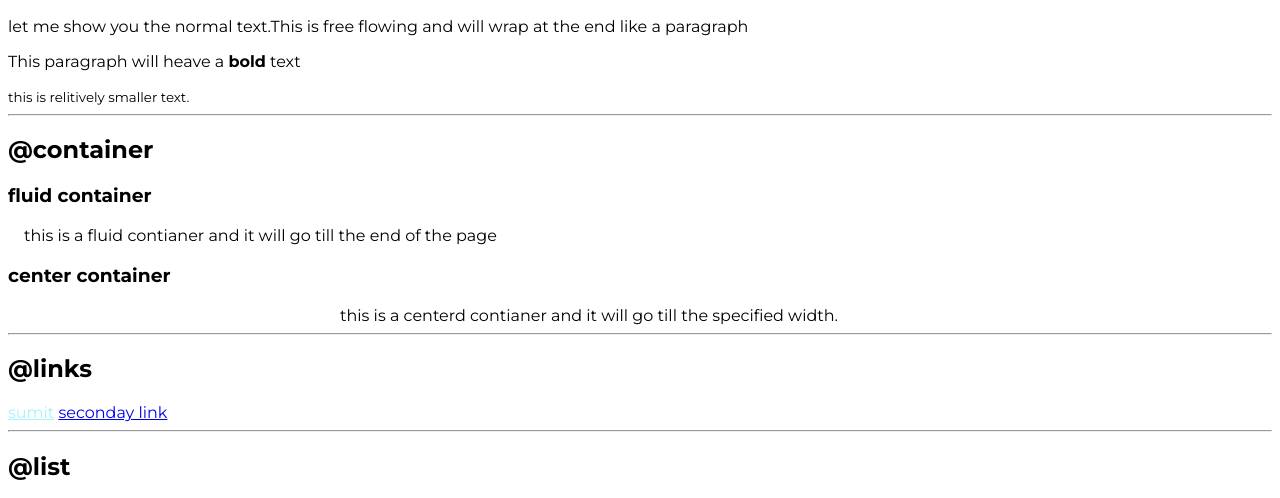
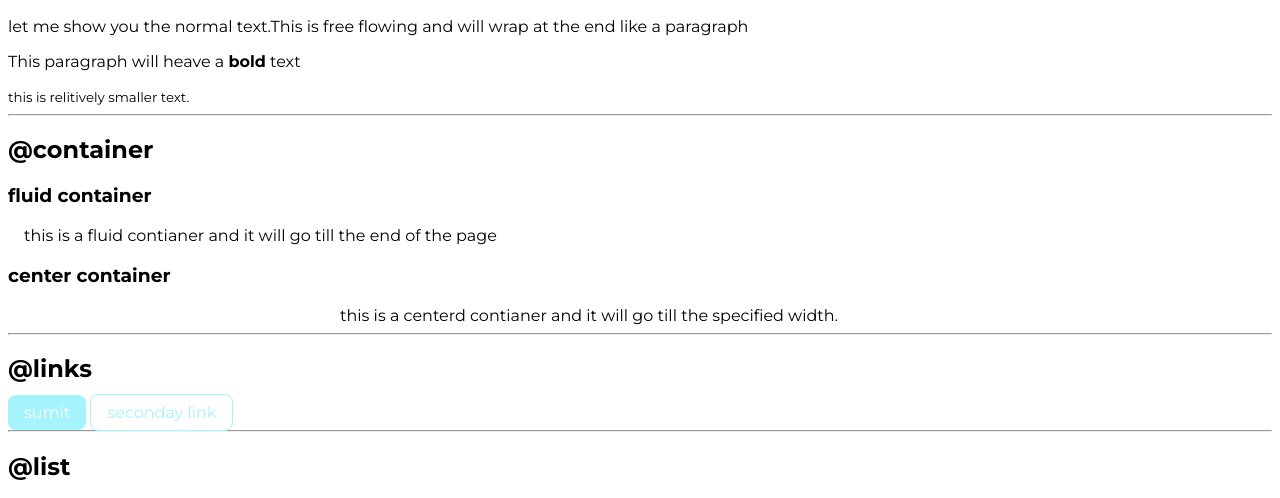
Before and after one commit to sumit2060049/neogcamp-lesson3-live, a plain HTML site: page index.html in a window 1280 px wide. Shown: the part 282-780 px from the top of the page. Drawn offline with Linux system fonts and the light colour scheme.

Commit message:
link updated

```diff
--- a/index.html
+++ b/index.html
@@ -36,7 +36,7 @@
 
     <h2>@links</h2>
     <a class="link primary-link" href="https://google.com">sumit</a>
-    <a class="link" href="/">seconday link</a>
+    <a class="link secondary-link" href="/">seconday link</a>
 
     <hr>
     <h2>@list</h2>
--- a/styles.css
+++ b/styles.css
@@ -17,6 +17,17 @@ body{
     margin:auto;
 }
 /* links */
+.link{
+    text-decoration: none;
+    padding: 0.5rem 1rem;
+}
 .primary-link{
+    background-color:var(--primary-color);
+    border-radius: 0.5rem;
+    color: white;
+}
+.secondary-link{
     color:var(--primary-color);
+    border-radius: 0.5rem;
+    border: 1px solid var(--primary-color) ;
 }
```
